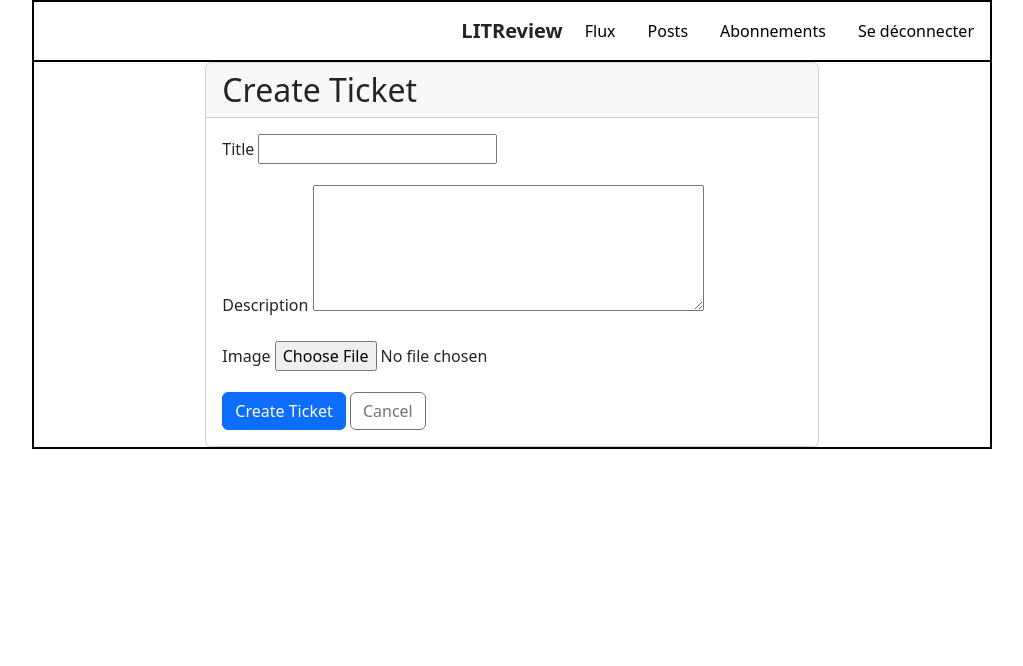
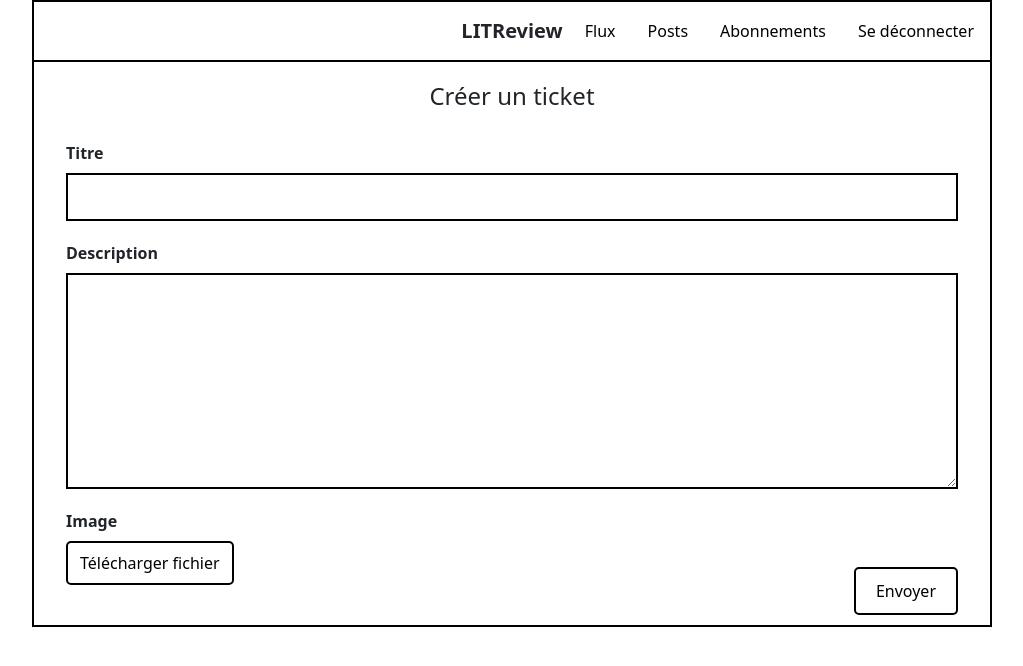
Before and after one commit to Hedi-Slm/Project9_Django_app, a Django app: page /reviews/ticket/create/ in a window 1280 px wide. Shown: the top 666 px of the page, without its empty margins (128-1151 px from the left). Run offline with Django 5.2, Linux system fonts and the light colour scheme; a user stored in the database is signed in.

Commit message:
Updated ticket_create.html to match wireframe

```diff
--- a/reviews/templates/reviews/ticket_create.html
+++ b/reviews/templates/reviews/ticket_create.html
@@ -1,32 +1,38 @@
 {% extends 'base_plus_navbar.html' %}
+{% load static %}
 
-{% block title %}Create Ticket - LITReview{% endblock %}
+{% block title %}Create Ticket - LITReview{% endblock title%}
+
+{% block extra_css %}
+<link rel="stylesheet" href="{% static 'reviews/ticket_create.css' %}">
+{% endblock extra_css%}
 
 {% block content %}
-<div class="row justify-content-center">
-    <div class="col-md-8">
-        <div class="card">
-            <div class="card-header">
-                <h2 class="mb-0">Create Ticket</h2>
-            </div>
-            <div class="card-body">
-                <form method="post" enctype="multipart/form-data">
-                    {% csrf_token %}
-                    {% for field in form %}
-                        <div class="mb-3">
-                            <label for="{{ field.id_for_label }}" class="form-label">{{ field.label }}</label>
-                            {{ field.errors }}
-                            {{ field }}
-                            {% if field.help_text %}
-                                <small class="form-text text-muted">{{ field.help_text }}</small>
-                            {% endif %}
-                        </div>
-                    {% endfor %}
-                    <button type="submit" class="btn btn-primary">Create Ticket</button>
-                    <a href="{% url 'reviews:feed' %}" class="btn btn-outline-secondary">Cancel</a>
-                </form>
-            </div>
+<div class="container-form">
+    <h1 class="page-title">Créer un ticket</h1>
+
+    <form method="post" enctype="multipart/form-data">
+        {% csrf_token %}
+
+        <div class="form-group">
+            <label for="id_title" class="form-label">Titre</label>
+            <input type="text" name="title" id="id_title" class="form-control" required>
         </div>
-    </div>
+
+        <div class="form-group">
+            <label for="id_description" class="form-label">Description</label>
+            <textarea name="description" id="id_description" class="form-control" rows="8"></textarea>
+        </div>
+
+        <div class="form-group">
+            <label for="id_image" class="form-label">Image</label>
+            <button type="button" class="file-upload-btn" onclick="document.getElementById('id_image').click()">
+                Télécharger fichier
+            </button>
+            <input type="file" name="image" id="id_image" style="display: none;">
+        </div>
+
+        <button type="submit" class="submit-btn">Envoyer</button>
+    </form>
 </div>
-{% endblock %}
+{% endblock content %}
```
